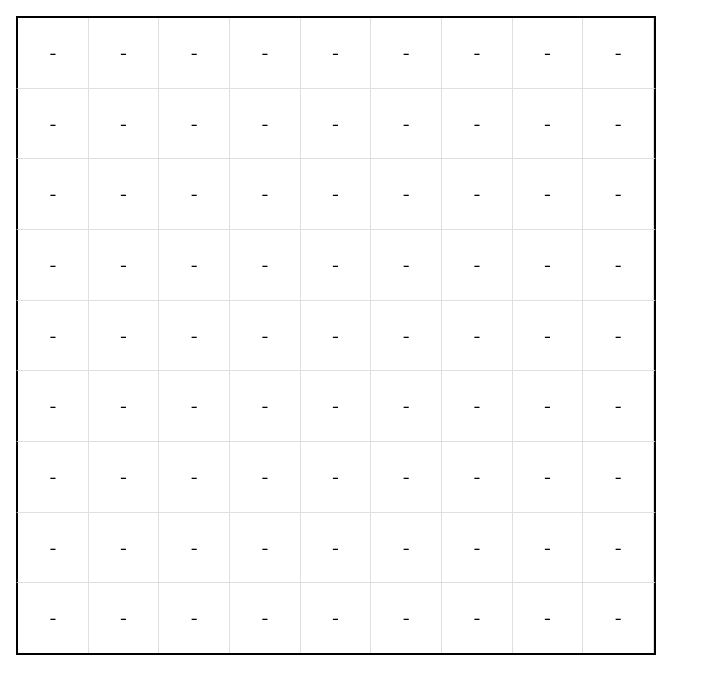
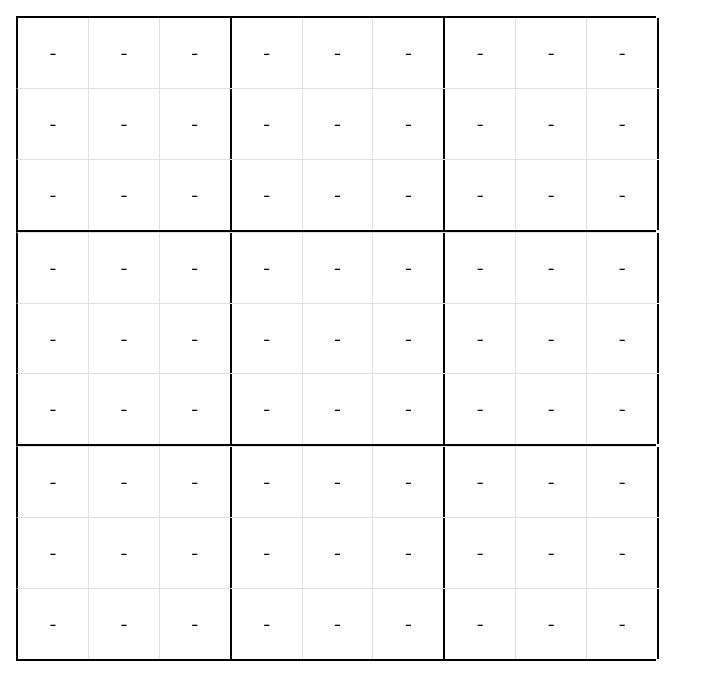
Before and after one commit to JonasNicoletti/sudoku-app, a React (Create React App) app: page / in a window 1280 px wide. Shown: the top 700 px of the page, without its empty margins (0-706 px from the left). Built offline with nearby package versions, Linux system fonts and the light colour scheme.

Commit message:
(fea) dynamic grid style

```diff
--- a/src/App.tsx
+++ b/src/App.tsx
@@ -1,9 +1,10 @@
-import Grid from "./components/game";
+import Game from "./components/game";
+import { GameSize } from "./models";
 
 function App() {
   return (
     <div className="App">
-      <Grid size={9} />
+      <Game size={GameSize.normal} />
     </div>
   );
 }
--- a/src/components/game/Cell.tsx
+++ b/src/components/game/Cell.tsx
@@ -1,5 +1,10 @@
-function Cell({ value }: { value: String }) {
-  return <div className="cell">{value}</div>;
+type CellProps = {
+  value: string;
+  hasBorder: boolean;
+};
+
+function Cell({ value, hasBorder }: CellProps) {
+  return <div className={hasBorder ? "cell border" : "cell"}>{value} </div>;
 }
 
 export default Cell;
--- a/src/components/game/Row.tsx
+++ b/src/components/game/Row.tsx
@@ -1,12 +1,31 @@
 import Cell from "./Cell";
 
-function Row({ index, size }: { index: number; size: number }) {
+type RowProps = {
+  index: number;
+  size: number;
+};
+
+function Row({ index, size }: RowProps) {
   const row = [];
   for (let columnIndex = 0; columnIndex < size; columnIndex++) {
-    const cell = <Cell key={columnIndex} value={`-`} />;
+    const cell = (
+      <Cell
+        key={columnIndex}
+        value={`-`}
+        hasBorder={isSection(columnIndex, size)}
+      />
+    );
     row.push(cell);
   }
-  return <div className="row">{row.map((c) => c)}</div>;
+  return (
+    <div className={isSection(index, size) ? "row border" : "row"}>
+      {row.map((c) => c)}
+    </div>
+  );
+}
+
+function isSection(index: number, size: number) {
+  return (index + 1) % Math.sqrt(size) === 0;
 }
 
 export default Row;
--- a/src/components/game/index.ts
+++ b/src/components/game/index.ts
@@ -1,3 +1,3 @@
-import Grid from "./Grid";
+import Game from "./Game";
 
-export default Grid
+export default Game
--- a/src/index.scss
+++ b/src/index.scss
@@ -21,12 +21,14 @@ body {
   grid-auto-flow: column;
   border-top: 1px solid $line-color;
   border-left: 2px solid $dark-line-color;
-  border-right: 2px solid $dark-line-color;
   &:last-child {
     border-bottom: 2px solid $dark-line-color;
   }
   &:first-child {
     border-top: 2px solid $dark-line-color;
+  }
+  &.border {
+    border-bottom: 2px solid $dark-line-color;
   }
 }
 .cell {
@@ -35,6 +37,9 @@ body {
   display: flex;
   justify-content: center;
   align-items: center;
+  &.border {
+    border-right: 2px solid $dark-line-color;
+  }
 }
 
 code {
--- /dev/null
+++ b/src/models/index.ts
@@ -0,0 +1,5 @@
+export enum GameSize {
+  small = 4,
+  normal = 9,
+  large = 16,
+}
```
Also changed, not shown: src/components/game/Game.tsx (renamed from src/components/game/Grid.tsx, +7 -2 lines).
